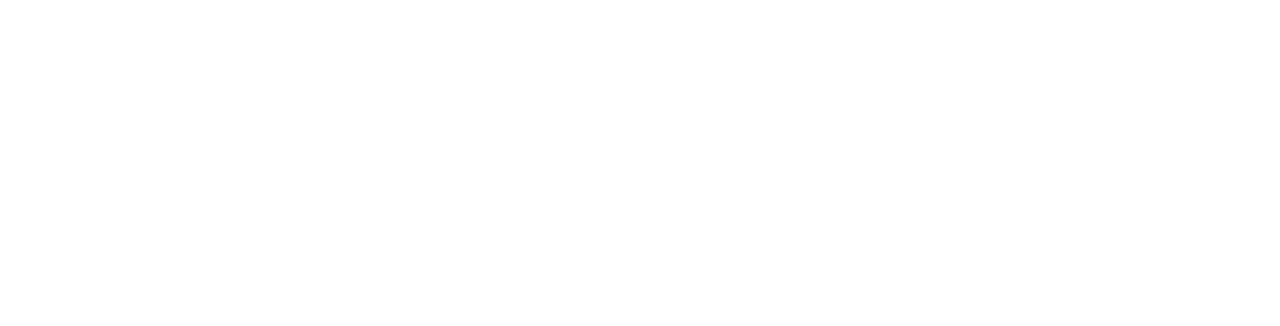
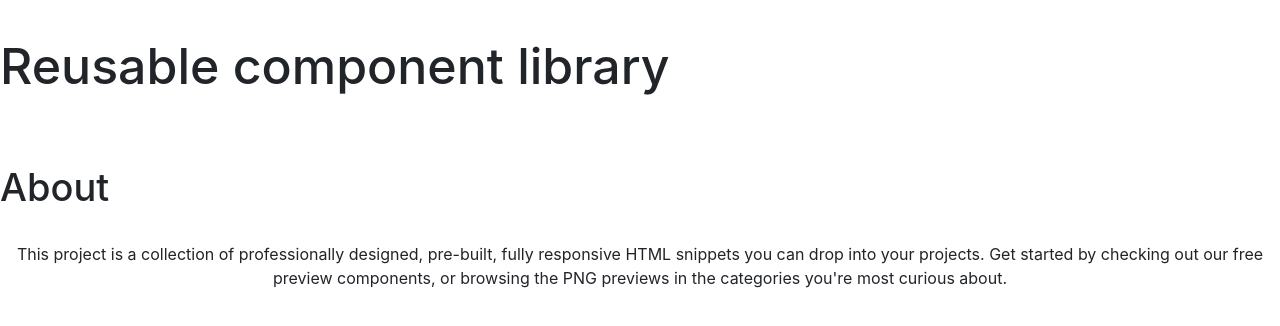
Before and after one commit to js-tasks-ru/htmlcss-20230124_black-s-w-a-n, a website: page index.html in a window 1280 px wide. Drawn offline with Linux system fonts and the light colour scheme.

Commit message:
main project

```diff
--- a/assets/css/main.css
+++ b/assets/css/main.css
@@ -1,5 +1,9 @@
 @import '../fonts/fonts.css';
 @import '../../components/page/normalize.css';
+@import '../../components/page/mainPage.css';
+@import '../../components/header/header.css';
+@import '../../components/footer/footer.css';
+
 
 :root {
     --white: #ffffff;
--- /dev/null
+++ b/components/footer/footer.css
@@ -0,0 +1,22 @@
+.footer {
+
+}
+
+.footer__title {
+    font-family: 'Inter';
+    font-style: normal;
+    font-weight: 500;
+    font-size: 38px;
+    line-height: 48px;
+    color: var(--black);
+}
+
+.footer__text {
+    font-family: 'Inter';
+    font-style: normal;
+    font-weight: 400;
+    font-size: 16px;
+    line-height: 24px;
+    text-align: center;
+    color: var(--black);
+}
--- /dev/null
+++ b/components/header/header.css
@@ -0,0 +1,8 @@
+.header__title {
+    font-family: 'Inter';
+    font-style: normal;
+    font-weight: 500;
+    font-size: 50px;
+    line-height: 64px;
+    color: var(--black);
+}
--- /dev/null
+++ b/components/page/mainPage.css
@@ -0,0 +1,5 @@
+.page {
+    display: flex;
+    flex-direction: column;
+    height: 100%;
+}
--- a/index.html
+++ b/index.html
@@ -2,9 +2,33 @@
 <!-- Главная страница -->
 <html lang="ru">
     <head>
+        <link rel="stylesheet" href="./components/page/normalize.css">
         <link rel="stylesheet" href="./assets/css/main.css">
     </head>
     <body>
+        <div class="page">
+            <header class="header">
+                <div class="container">
+                    <h1 class="header__title">Reusable component library</h1>
+                </div>
+            </header>
+            <main>
+                <div class="container">
+                    <div class="card">
+                        <div class="card__preview"></div>
+                        <div class="card__preview"></div>
+                        <div class="card__preview"></div>
+                    </div>
+                </div>
+            </main>
+            <footer class="footer">
+                <div class="container">
+                    <h2 class="footer__title">About</h2>
+                    <p class="footer__text">This project is a collection of professionally designed, pre-built, fully responsive HTML snippets you can drop into your projects. Get started by checking out our free preview components,
+                         or browsing the PNG previews in the categories you're most curious about.</p>
+                </div>
+            </footer>
+        </div>
 
     </body>
 </html>
```
Also changed, not shown: pages/innerPage/template.html (added, +30 -0 lines), pages/innerPage/innerPage.css (added).
